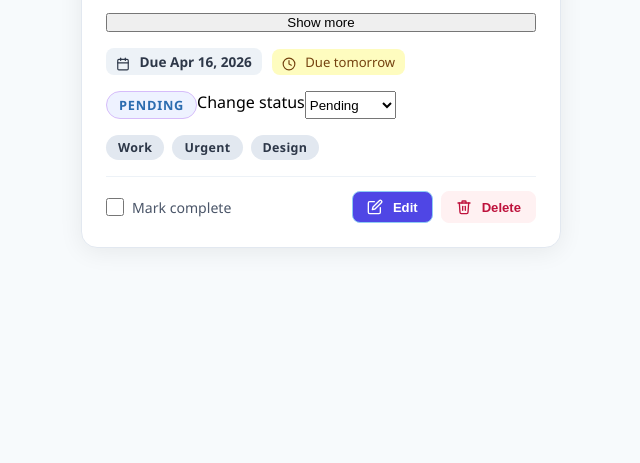
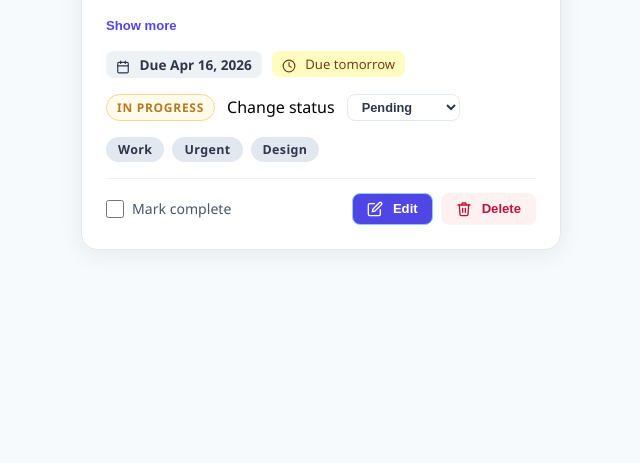
Before and after one commit to Sherifat-Aduku/hng-stage0-todo-card, a website: page index.html in a window 1280 px wide. Shown: the part 337-800 px from the top of the page, without its empty margins (319-959 px from the left). Drawn offline with Linux system fonts and the light colour scheme.

Commit message:
add stateful interactions to todo card

```diff
--- a/index.html
+++ b/index.html
@@ -98,8 +98,8 @@
     data-testid="test-todo-status-control"
     id="status-control"
     aria-label="Task status">
-    <option value="Pending">Pending</option>
-    <option value="In Progress">In Progress</option>
+    <option value="Pending">In Progress</option>
+    <option value="In Progress">Pending</option>
     <option value="Done">Done</option>
   </select>
 </div>
--- a/todo-card.css
+++ b/todo-card.css
@@ -146,6 +146,24 @@
   word-break: break-word;
 }
 
+.todo-card__expand-toggle {
+  align-self: flex-start;
+  width: fit-content;
+  justify-content: flex-start;
+  background: transparent;
+  border: none;
+  padding: 2px 0;
+  margin-top: 4px;
+  font-size: 0.82rem;
+  font-weight: 600;
+  color: #4F46E5;
+  cursor: pointer;
+  display: inline-flex;
+  align-items: center;
+  gap: 4px;
+  transition: color 0.2s ease, opacity 0.2s ease;
+}
+
 /* --- Metadata (Dates & Tags) --- */
 .todo-card__dates {
   display: flex;
@@ -174,16 +192,36 @@
 
 .todo-card__status-row {
   display: flex;
+  align-items: center;
+  gap: 12px;
 }
 
 .todo-card__status {
-  font-size: 0.8rem;
+  font-size: 0.75rem;
   font-weight: 700;
-  padding: 4px 12px;
+  padding: 4px 10px;
   border-radius: 999px;
   text-transform: uppercase;
   letter-spacing: 0.06em;
-  transition: background 0.3s ease, color 0.3s ease, border-color 0.3s ease;
+  display: inline-flex;
+  align-items: center;
+}
+
+.todo-card__status-control {
+  font-size: 0.8rem;
+  padding: 4px 10px;
+  border-radius: 8px;
+  border: 1px solid #e2e8f0;
+  background: white;
+  color: #2d3748;
+  font-weight: 600;
+  cursor: pointer;
+}
+
+.todo-card__status--in-progress {
+  background: #fffbeb;
+  color: #b7791f;
+  border: 1px solid #fbd38d;
 }
 
 .todo-card__status--pending {
--- a/todo-card.js
+++ b/todo-card.js
@@ -2,7 +2,7 @@ const DUE_DATE = new Date("2026-04-16T18:00:00Z");
 
 // ===== STATE =====
 const state = {
-  status: "Pending",
+  status: "In Progress",
   dueDate: new Date("2026-04-16T18:00:00Z"),
 };
 
@@ -33,7 +33,7 @@ const overdueIndicator = document.getElementById("overdue-indicator");
 
 // Sections to hide/show during edit
 const headerEl    = document.querySelector(".todo-card__header");
-const collapsible = document.getElementById("collapsible-section");
+const collapsibleSection = document.getElementById("collapsible-section");
 const expandToggle = document.getElementById("expand-toggle");
 const datesEl     = document.querySelector(".todo-card__dates");
 const statusRow   = document.querySelector(".todo-card__status-row");
@@ -65,14 +65,16 @@ function getTimeRemaining(due) {
 function render() {
   card.classList.toggle("todo-card--done", state.status === "Done");
 
-  const statusKey = state.status.toLowerCase().replace(" ", "-");
-  statusEl.className = "todo-card__status todo-card__status--" + statusKey;
-  statusEl.textContent = state.status;
-  statusEl.setAttribute("aria-label", "Status: " + state.status);
+let statusKey = state.status.toLowerCase().replace(/\s/g, "-");
+statusEl.className = "todo-card__status todo-card__status--" + statusKey;
+statusEl.textContent = state.status;
+statusEl.setAttribute("aria-label", "Status: " + state.status);
 
-  statusControl.value = state.status;
+// sync dropdown
+statusControl.value = state.status;
 
-  toggle.checked = state.status === "Done";
+// sync checkbox
+toggle.checked = state.status === "Done";
 
   // Handle timer based on done state
   if (state.status === "Done")  {
@@ -117,7 +119,7 @@ function stopTimer() {
 
 // ===== EVENT LISTENERS =====
 toggle.addEventListener("change", function () {
-  state.status = this.checked ? "Done" : "Pending";
+  state.status = this.checked ? "Done" : "In Progress";
   render();
 });
 
@@ -169,7 +171,8 @@ function applyEdits() {
   const newTitle = editTitleInput.value.trim();
   const newDesc = editDescInput.value.trim();
   const newPriority = editPrioritySelect.value;
-  const newDueDate = editDueDateInput.value ? new Date(editDueDateInput.value) : state.dueDate;
+  const newDueDate = editDueDateInput.value ?
+  new Date(editDueDateInput.value) : state.dueDate;
 
   // Update DOM
   titleEl.textContent = newTitle || prevState.title;
@@ -207,11 +210,14 @@ deleteBtn.addEventListener("click", () => {
 // ===== STATUS CONTROL SYNC =====
 statusControl.addEventListener("change", function () {
   state.status = this.value;
+
+  // if user selects Done → sync checkbox
+  toggle.checked = this.value === "Done";
+
   render();
 });
 
 // ===== EXPAND / COLLAPSE =====
-const collapsibleSection = document.getElementById("collapsible-section");
 const expandBtn = document.getElementById("expand-toggle");
 
 // Start collapsed
@@ -222,17 +228,17 @@ collapsibleSection.style.transition = "max-height 0.3s ease";
 expandBtn.addEventListener("click", function () {
   const isExpanded = this.getAttribute("aria-expanded") === "true";
 
+  this.setAttribute("aria-expanded", String(!isExpanded));
+
   if (isExpanded) {
     collapsibleSection.style.maxHeight = "3.2em";
     collapsibleSection.style.overflow = "hidden";
-    this.setAttribute("aria-expanded", "false");
-    this.textContent = "Show more";
   } else {
     collapsibleSection.style.maxHeight = collapsibleSection.scrollHeight + "px";
     collapsibleSection.style.overflow = "visible";
-    this.setAttribute("aria-expanded", "true");
-    this.textContent = "Show less";
   }
+
+  this.textContent = isExpanded ? "Show more ▾" : "Show less ▴";
 });
 
 // ===== INIT =====
```
Also changed, not shown: readme.md.
